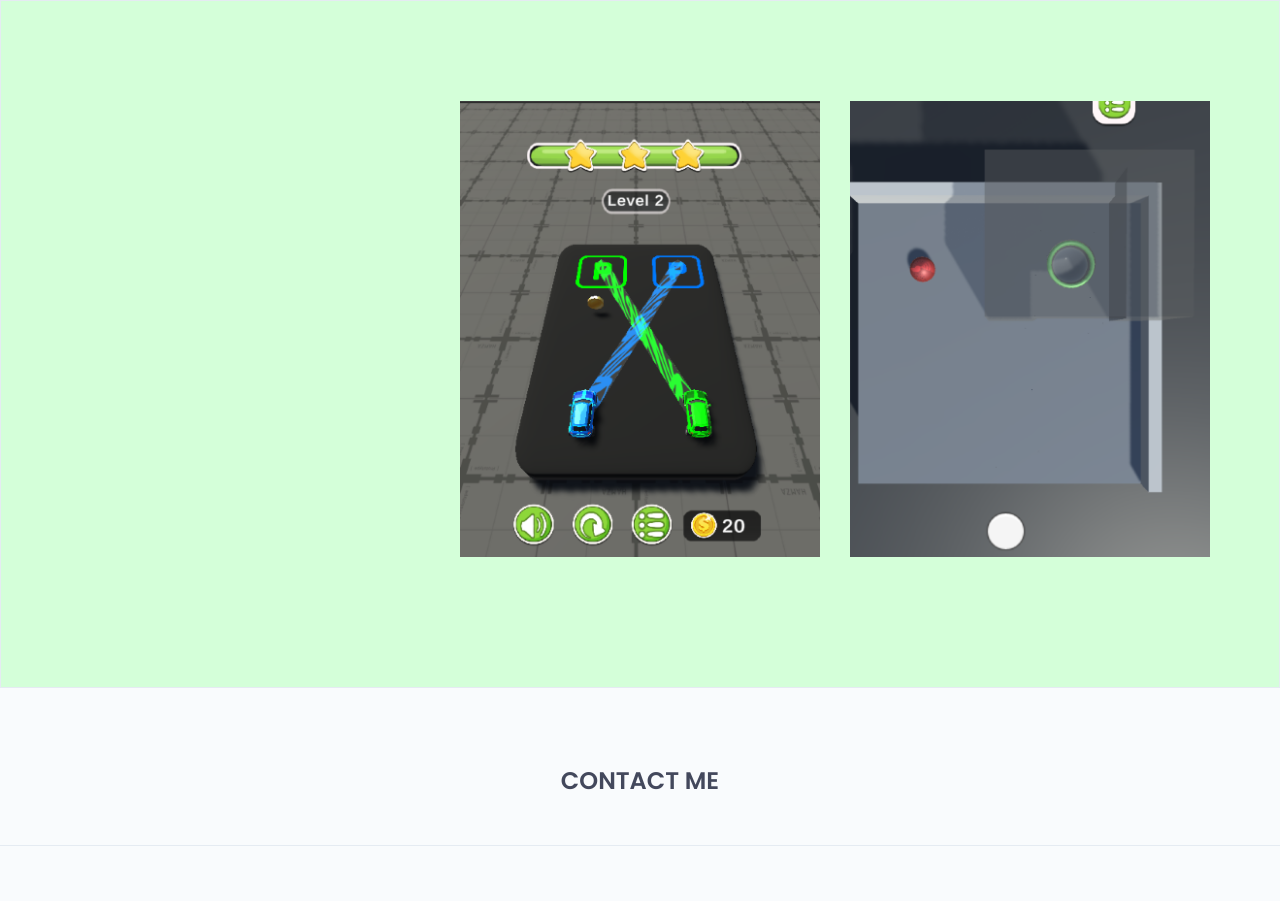
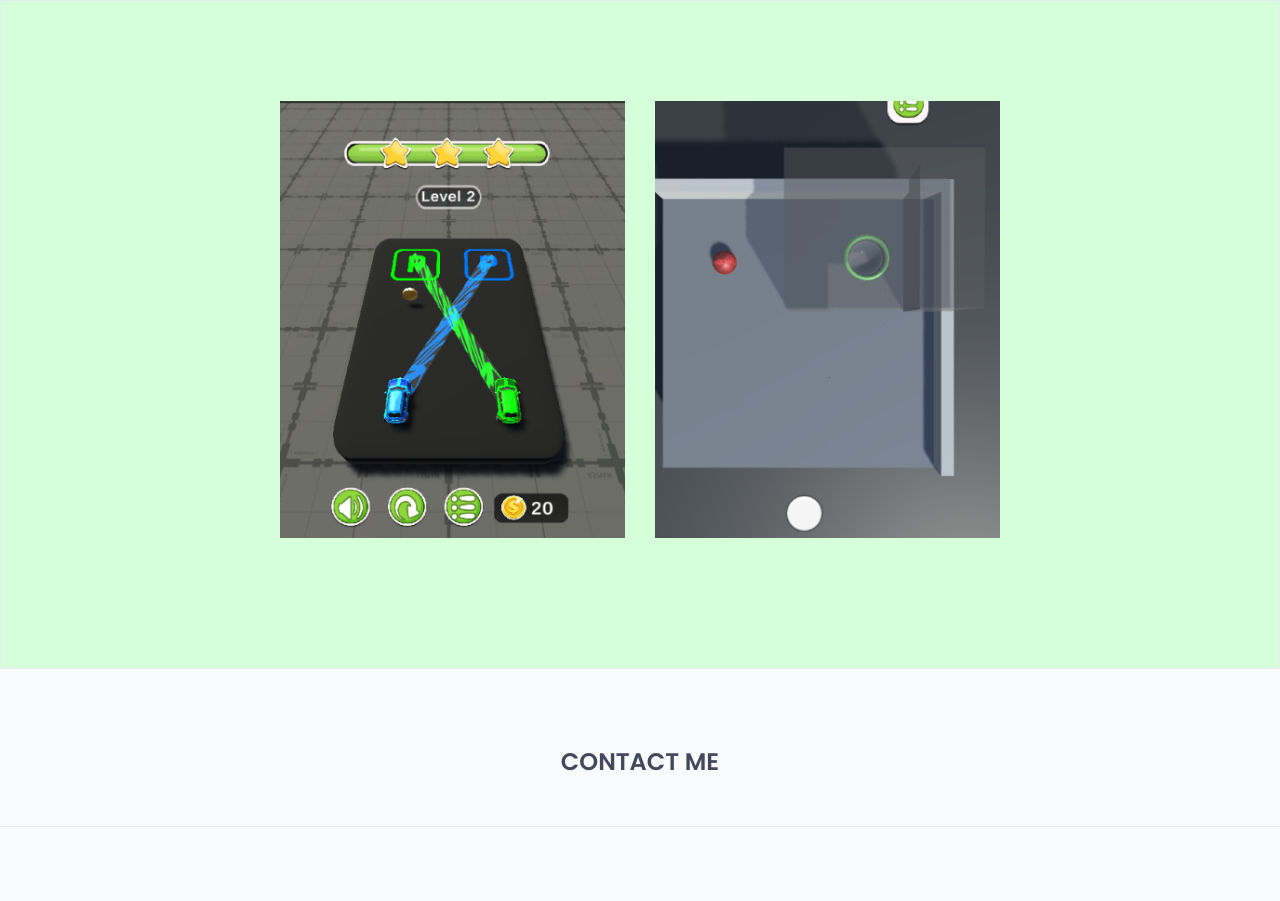
Before and after one commit to ThanhNguyen051/ThanhNguyen051.github.io, a plain HTML site: page index.html in a window 1280 px wide. Shown: the part 3666-4567 px from the top of the page. Drawn offline with nearby package versions, Linux system fonts and the light colour scheme.

Commit message:
Update index.html

```diff
--- a/index.html
+++ b/index.html
@@ -575,9 +575,8 @@
             <div class="portfolio-content">
                 <div class="isotope">
                     <div class="row">
-                        <div class="col-sm-4">
-                            </div>
-                        <div class="col-sm-4">
+                        <div class="col-sm-offset-2 col-sm-8">
+                            <div class="col-sm-6">
                                 <div class="item">
                                     <img src="assets/images/portfolio/Carparking.png" alt="portfolio image">
                                     <div class="isotope-overlay">
@@ -587,13 +586,14 @@
                                     </div>
                                 </div>
                             </div>
-                        <div class="col-sm-4">
+                            <div class="col-sm-6">
                                 <div class="item">
                                     <img src="assets/images/portfolio/Broall.png" alt="Roll a ball"/>
                                 <div class="isotope-overlay">
                                     <h3>Roll a Ball</h3><img src="assets/images/portfolio/Broall_logo.png" alt="logo" style="width: 50%; height: 50%; display: block; margin-left: auto; margin-right: auto;">
                                     <a href="assets/download/Broall.apk"><i class="fa fa-android" aria-hidden="true"></i> Android</a>
                                     <a href="assets/download/Broall.rar"><i class="fa fa-windows" aria-hidden="true"></i> Window</a>
+                                </div>
                                 </div>
                             </div>
                         </div>
```
Lines whose indentation alone changed are shown as unchanged.
